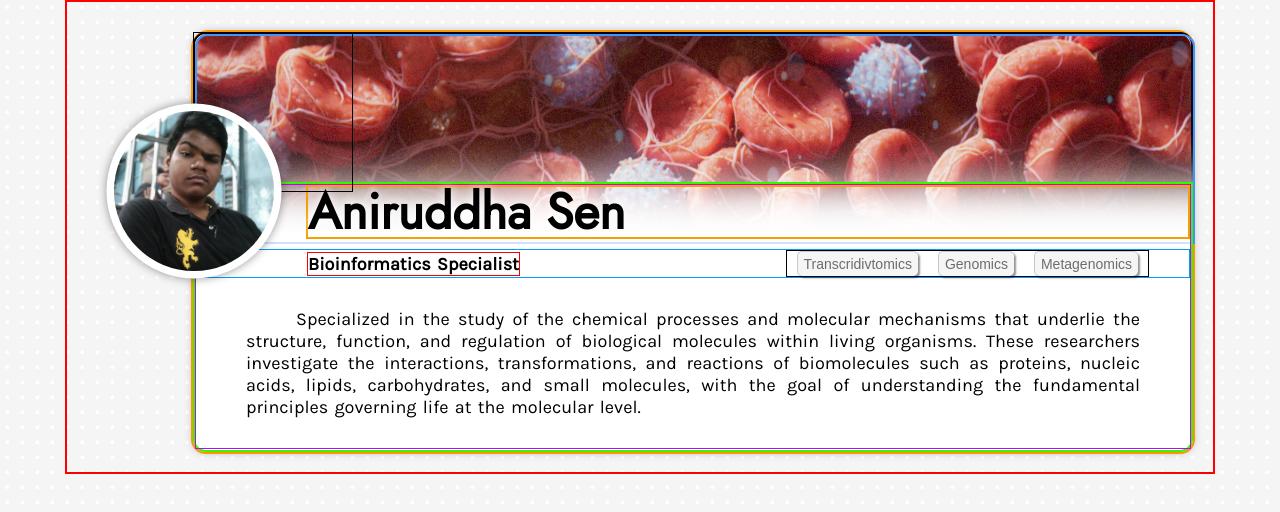
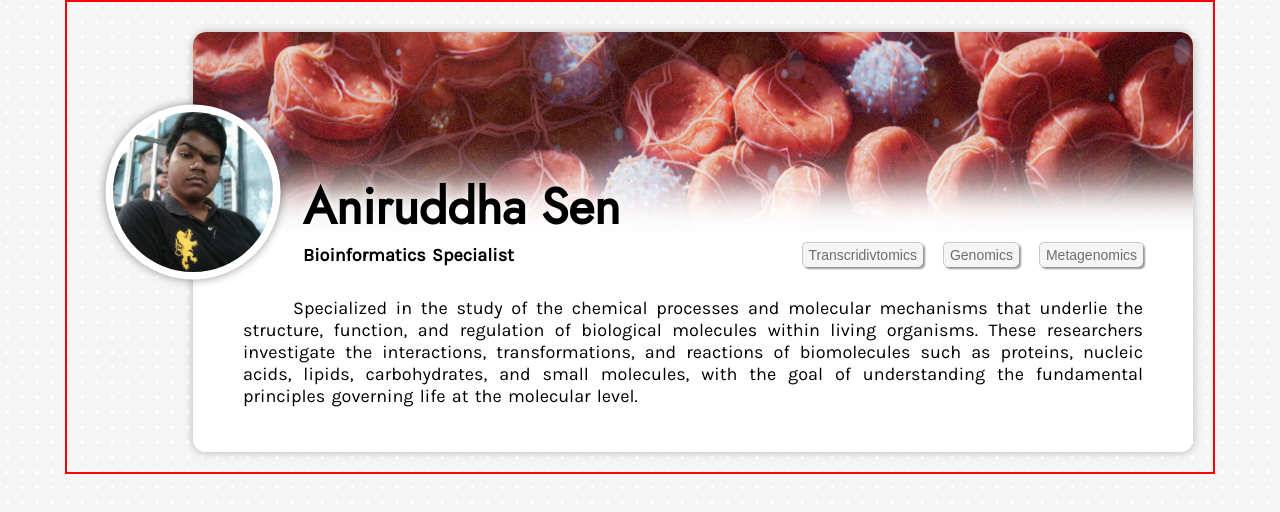
Before and after one commit to tathagatamishra/AniruddhaSen, a React (Vite) app in the folder client/: page / in a window 1280 px wide. Shown: the top 512 px of the page. Built offline with nearby package versions, Linux system fonts and the light colour scheme.

Commit message:
no border

```diff
--- a/client/src/Component/C1/About.scss
+++ b/client/src/Component/C1/About.scss
@@ -76,7 +76,7 @@
         border-top-right-radius: 1rem;
         border-top-left-radius: 1rem;
 
-        outline: 2px solid rgb(249, 153, 0);
+        // outline: 2px solid rgb(249, 153, 0);
 
         & .profile-image {
             width: 160px;
@@ -86,7 +86,7 @@
             z-index: 2;
             position: absolute;
 
-            border: 1px solid black;
+            // border: 1px solid black;
 
             & .bg-image {
                 @media screen and (max-width: 600px) {
@@ -192,7 +192,7 @@
             border-top-right-radius: 0.8rem;
             border-top-left-radius: 0.8rem;
 
-            border: 2px solid rgb(0, 0, 0);
+            // border: 2px solid rgb(0, 0, 0);
 
             & .cover-shadow {
                 @media screen and (max-width: 1150px) {
@@ -218,7 +218,7 @@
                 border-top-right-radius: 0.8rem;
                 border-top-left-radius: 0.8rem;
 
-                border: 2px solid rgb(71, 145, 255);
+                // border: 2px solid rgb(71, 145, 255);
             }
 
             & img {
@@ -273,12 +273,12 @@
             border-bottom-left-radius: 0.8rem;
             border-bottom-right-radius: 0.8rem;
 
-            border: 2px solid rgb(50, 249, 0);
+            // border: 2px solid rgb(50, 249, 0);
 
             & .bio-holder {
                 height: fit-content;
                 padding: 0;
-                border: 1px solid rgb(199, 0, 249);
+                // border: 1px solid rgb(199, 0, 249);
 
                 & .bio-name {
                     @media screen and (max-width: 600px) {
@@ -294,7 +294,7 @@
                     font-family: 'Jost', sans-serif;
                     text-shadow: 0 0 10px white;
 
-                    border: 2px solid rgb(249, 158, 0);
+                    // border: 2px solid rgb(249, 158, 0);
                 }
 
                 & .bio-info {
@@ -305,7 +305,7 @@
                     justify-content: space-between;
                     align-items: center;
 
-                    border: 1px solid rgb(0, 157, 255);
+                    // border: 1px solid rgb(0, 157, 255);
 
                     @media screen and (max-width: 600px) {
                         display: flex;
@@ -326,7 +326,7 @@
                         word-spacing: 2px;
                         font-family: 'Karla', sans-serif;
 
-                        border: 1px solid rgb(249, 0, 0);
+                        // border: 1px solid rgb(249, 0, 0);
                     }
 
                     & .bio-tags {
@@ -340,7 +340,7 @@
                         justify-content: flex-end;
                         align-items: center;
 
-                        border: 1px solid rgb(0, 0, 0);
+                        // border: 1px solid rgb(0, 0, 0);
 
                         & .tag {
                             margin: 0 10px 0 10px;
```
